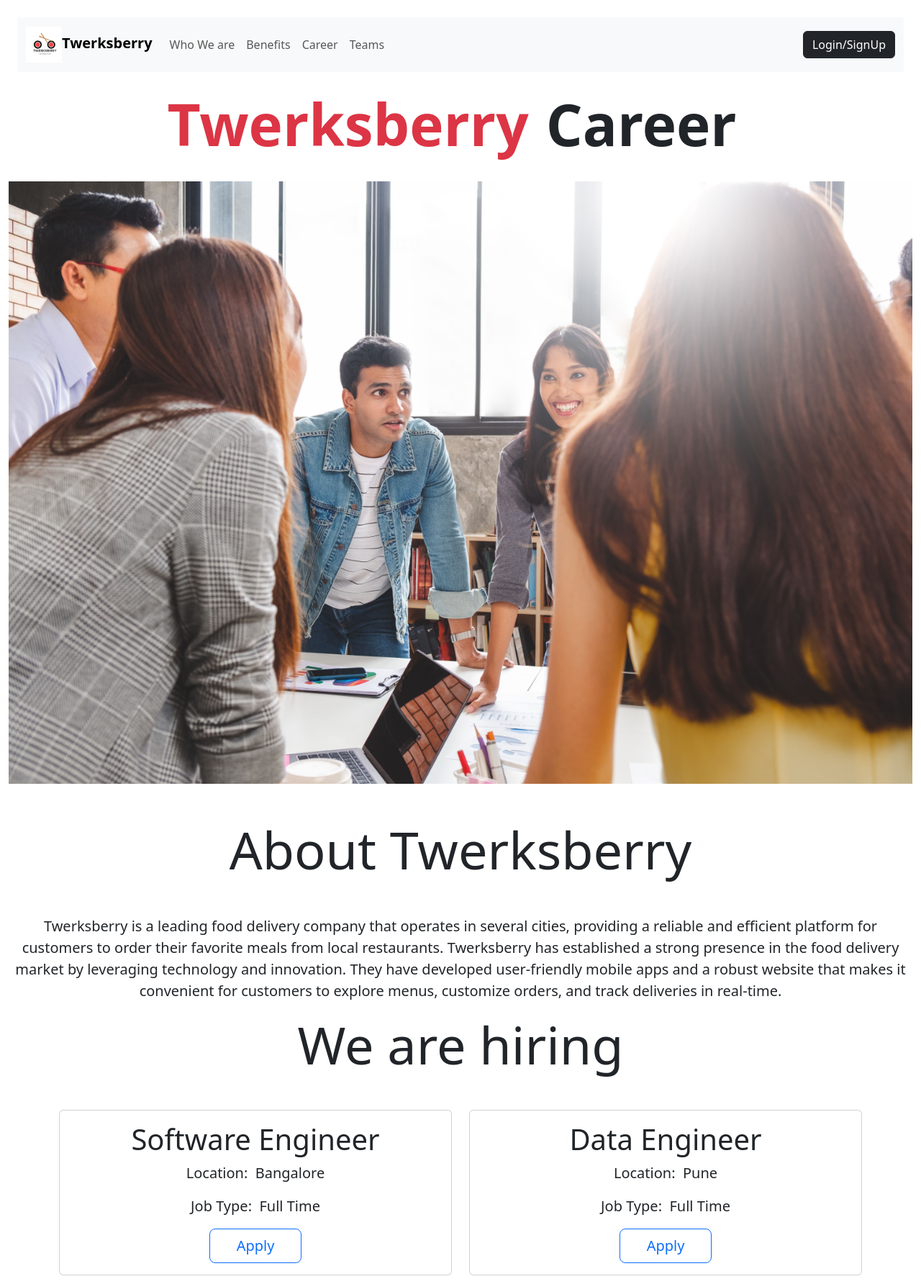
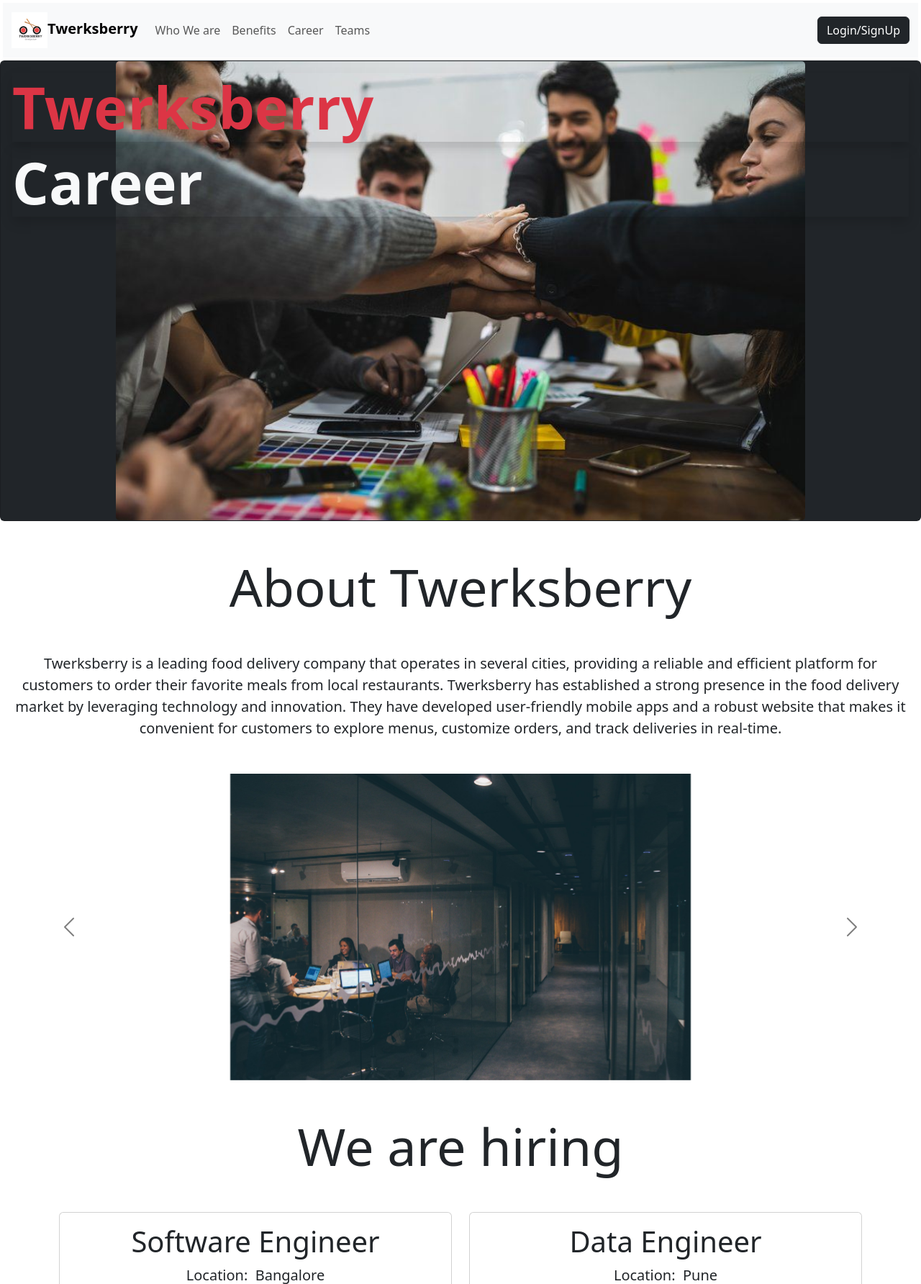
Before and after one commit to nidhi-2619/Twerksberry-careers-website, a Flask app: page / in a window 1280 px wide. Shown: the top 1784 px of the page at 72% size. Run offline with Flask 3, Linux system fonts and the light colour scheme.

Commit message:
carousel added

```diff
--- a/templates/index.html
+++ b/templates/index.html
@@ -11,7 +11,7 @@
     <title>Twerksberry Careers</title>
 </head>
 <body >
-<div class="m-4 shadow-md" loading="lazy">
+<div class="m-1 shadow-md" loading="lazy">
     <nav class="navbar navbar-expand-lg navbar-light bg-light" data-aos="fade-up" loading="lazy">
         <div class="container-fluid">
             <a href="#" class="navbar-brand">
@@ -34,13 +34,42 @@
         </div>
     </nav>
 </div>
-<h1 class="display-1  text-center text-danger " data-aos="fade-up">Twerksberry<span class="text-dark px-4">Career</span></h1>
-<img src="/static/media/Group of Asian business people and creative designer meeting in office.jfif" class="container-fluid mt-4 object-fit-cover" data-aos="fade-up" loading="lazy">
+
+<!-- Carousel images-->
+<div class="card text-bg-dark mask">
+  <img src="/static/media/Team%20of%20work%20showing%20unity%20with%20thei.jfif" class="card-img w-75 h-75 mx-auto" alt="">
+  <div class="card-img-overlay">
+   <h1 class="display-1 text-danger shadow shadow-gray shadow-intensity-lg" data-aos="fade-left">Twerksberry</h1>
+      <h1 class="display-1 text-light shadow shadow-gray shadow-intensity-lg" data-aos="fade-right">Career</h1>
+  </div>
+</div>
+
 <div class="container-fluid text-center" data-aos="fade-up">
 <h2 class="display-2 mt-5">About Twerksberry</h2>
 <p class="lead mt-5">Twerksberry is a leading food delivery company that operates in several cities, providing a reliable and efficient platform
     for customers to order their favorite meals from local restaurants.
 Twerksberry has established a strong presence in the food delivery market by leveraging technology and innovation. They have developed user-friendly mobile apps and a robust website that makes it convenient for customers to explore menus, customize orders, and track deliveries in real-time.</p>
+</div>
+<div id="carouselExampleDark" class="carousel  carousel-dark slide justify-content-center my-5">
+  <div class="carousel-inner">
+    <div class="carousel-item active">
+      <img src="/static/media/startup-team-zerotoone-scaled.jpg" class="d-block w-50 h-50 mx-auto" alt="...">
+    </div>
+    <div class="carousel-item">
+      <img src="/static/media/Team of work showing unity with thei.jfif" class="d-block w-50 h-50 mx-auto" alt="...">
+    </div>
+    <div class="carousel-item">
+      <img src="/static/media/Working With What We Have.jfif" class="d-block w-50 h-50 mx-auto" alt="...">
+    </div>
+  </div>
+  <button class="carousel-control-prev" type="button" data-bs-target="#carouselExample" data-bs-slide="prev">
+    <span class="carousel-control-prev-icon" aria-hidden="true"></span>
+    <span class="visually-hidden">Previous</span>
+  </button>
+  <button class="carousel-control-next" type="button" data-bs-target="#carouselExample" data-bs-slide="next">
+    <span class="carousel-control-next-icon" aria-hidden="true"></span>
+    <span class="visually-hidden">Next</span>
+  </button>
 </div>
     <h2 class="display-2 text-center">We are hiring</h2>
 <div class="container-sm grid" data-aos="fade-up" loading="lazy">
@@ -143,9 +172,9 @@
  <script src="https://unpkg.com/aos@next/dist/aos.js"></script>
   <script>
     AOS.init({
-        offset: 250,
+        offset: 200,
         delay:0,
-        duration:500,
+        duration:1000,
     });
   </script>
 </body>
```
Also changed, not shown: static/media/8400de39d13a6412cebc754281dc50e0984b793a995162f3f8e66dc4194ecc4f-rimg-w1200-h675-gmir.jpg (added), static/media/Group of Asian business people and creative designer meeting in office.jfif (deleted), static/media/images.jfif (added), static/media/startup-team-zerotoone-scaled.jpg (added).
